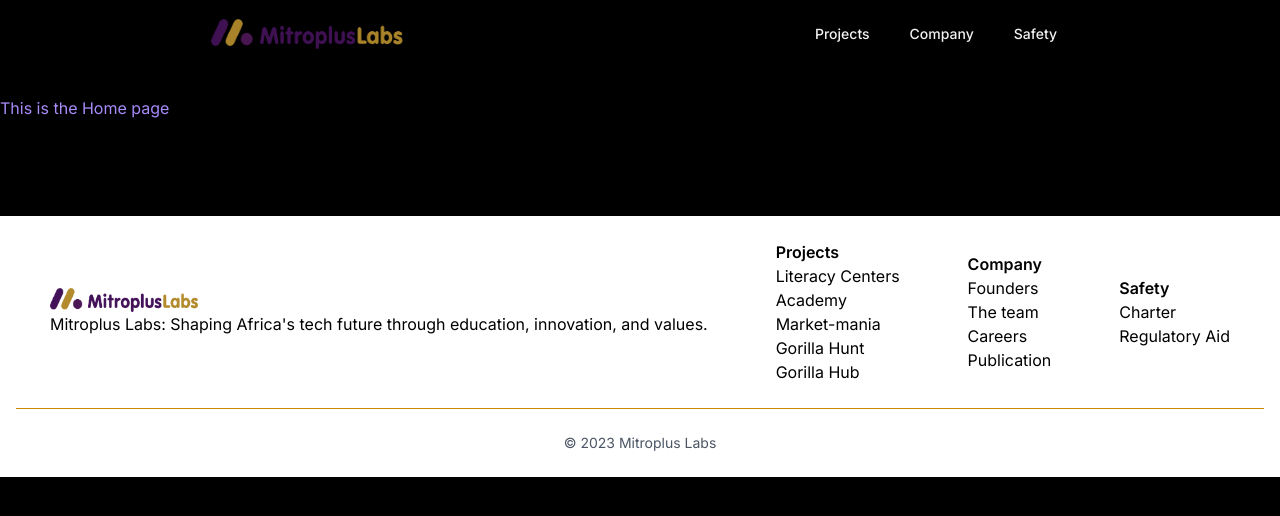
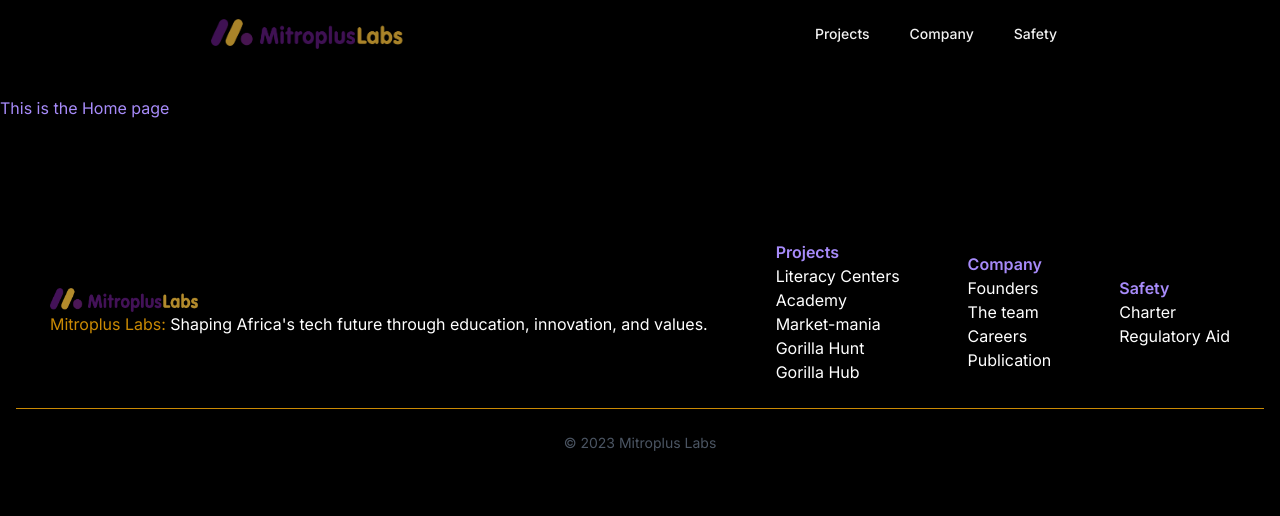
Before and after one commit to philip-bbaale/mitropluslabs, a Next.js app: page / in a window 1280 px wide. Shown: the top 516 px of the page. Built offline with nearby package versions, Linux system fonts and the light colour scheme.

Commit message:
style footer change background to black add span tag for Head slogan change head link color to violet change all text to white

```diff
--- a/app/components/footer.js
+++ b/app/components/footer.js
@@ -89,7 +89,7 @@ export default function Footer() {
   const year = new Date().getFullYear();
 
   return (
-    <footer className="bg-white text-black py-6 px-4 lex flex-col flex-grow">
+    <footer className="bg-black text-white py-6 px-4 lex flex-col flex-grow">
       <div className="container mx-auto flex flex-wrap justify-around items-center">
         <div className="w-full md:w-auto mb-4 md:mb-0 text-center md:text-left">
           <Link href="/">
@@ -100,11 +100,11 @@ export default function Footer() {
               height={50}
             />
           </Link>
-          <p>Mitroplus Labs: Shaping Africa's tech future through education, innovation, and values.</p>
+          <p><span className="text-yellow-600">Mitroplus Labs: </span>Shaping Africa's tech future through education, innovation, and values.</p>
         </div>
         {links.map((link, index) => (
           <div key={index} className="w-full md:w-auto mb-4 md:mb-0">
-            <h6 className="font-semibold">{link.name}</h6>
+            <h6 className="font-semibold text-violet-400">{link.name}</h6>
             <ul>
               {link.sub_links.map((subLink, subIndex) => (
                 <li key={subIndex}>
```
